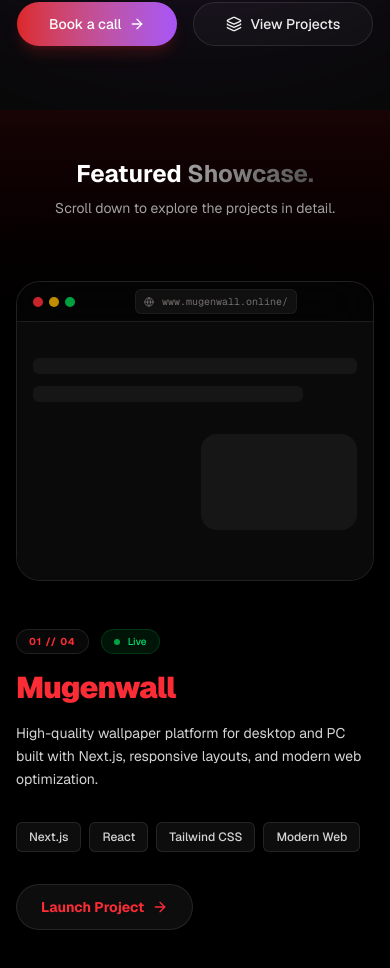
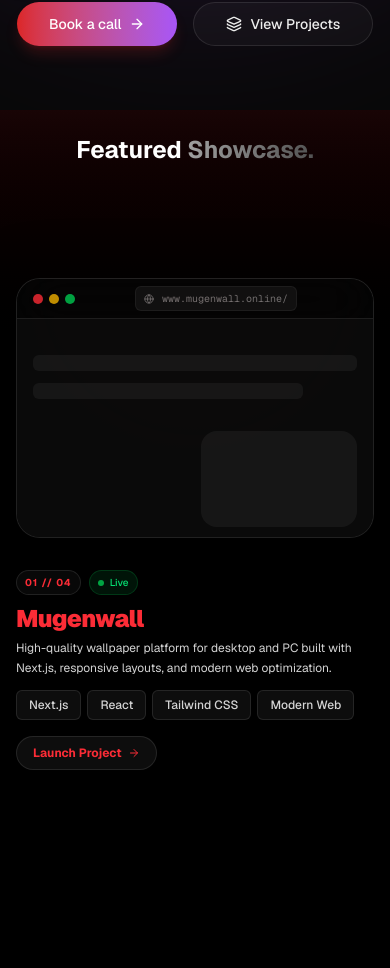
Before and after one commit to andydev2/Akira, a Next.js app: page / in a window 390 px wide. Shown: the part 793-1761 px from the top of the page. Built offline with nearby package versions, Linux system fonts and the light colour scheme.

Commit message:
fix: restore infinite marquee animation and adjust mobile view

```diff
--- a/src/app/globals.css
+++ b/src/app/globals.css
@@ -17,6 +17,13 @@
   --radius-xl: 1rem;
   --radius-2xl: 1.5rem;
   --radius-3xl: 2rem;
+
+  --animate-marquee: marquee 35s linear infinite;
+
+  @keyframes marquee {
+    0% { transform: translateX(0%); }
+    100% { transform: translateX(-50%); }
+  }
 }
 
 body {
--- a/src/components/sections/Projects.tsx
+++ b/src/components/sections/Projects.tsx
@@ -74,7 +74,7 @@
     <m.div
       style={{ scale, y, opacity, zIndex: index, z: 0, willChange: "transform, opacity" }}
       className={cn(
-        "absolute inset-0 h-[300px] md:h-[500px] w-full rounded-2xl md:rounded-3xl border glass shadow-[0_0_50px_rgba(0,0,0,0.5)] overflow-hidden",
+        "absolute inset-0 h-[260px] md:h-[500px] w-full rounded-2xl md:rounded-3xl border glass shadow-[0_0_50px_rgba(0,0,0,0.5)] overflow-hidden",
         project.borderColor
       )}
     >
@@ -162,22 +162,22 @@
         </AnimatePresence>
 
         {/* Fixed Title at the top */}
-        <div className="absolute top-12 md:top-24 left-0 w-full text-center z-20 px-4">
-          <h2 className="text-2xl md:text-5xl font-bold text-white mb-2 md:mb-4">
+        <div className="absolute top-6 md:top-24 left-0 w-full text-center z-20 px-4">
+          <h2 className="text-2xl md:text-5xl font-bold text-white mb-1 md:mb-4">
             Featured <span className="text-transparent bg-clip-text bg-gradient-to-r from-neutral-400 to-neutral-600">Showcase.</span>
           </h2>
-          <p className="text-neutral-400 text-sm md:text-lg max-w-2xl mx-auto">
+          <p className="text-neutral-400 text-sm md:text-lg max-w-2xl mx-auto hidden sm:block">
             Scroll down to explore the projects in detail.
           </p>
         </div>
 
         {/* Content Container (2 Columns) */}
-        <div className="w-full max-w-6xl mx-auto px-4 z-10 flex items-center justify-center mt-20 md:mt-12 h-full">
+        <div className="w-full max-w-6xl mx-auto px-4 z-10 flex items-center justify-center mt-12 md:mt-12 h-full">
 
           <div className="w-full grid grid-cols-1 md:grid-cols-12 gap-8 md:gap-12 items-center">
 
             {/* Left Column (Pinned Info) */}
-            <div className="md:col-span-5 flex flex-col justify-center h-[250px] md:h-[400px] order-2 md:order-1 relative">
+            <div className="md:col-span-5 flex flex-col justify-center h-[280px] md:h-[400px] order-2 md:order-1 relative">
               <AnimatePresence mode="wait">
                 <m.div
                   key={`info-${activeIndex}`}
@@ -186,33 +186,33 @@
                   exit={{ opacity: 0, y: -20, filter: "blur(4px)" }}
                   transition={{ duration: 0.4, ease: "easeOut" }}
                   style={{ z: 0, willChange: "transform, opacity, filter" }}
-                  className="flex flex-col absolute inset-0 pt-4 md:pt-0"
+                  className="flex flex-col absolute inset-0 pt-0 md:pt-0"
                 >
-                  <div className="flex items-center gap-3 mb-4">
-                    <span className={cn("text-[10px] font-bold tracking-widest uppercase px-3 py-1 rounded-full border glass", activeProject.accent, activeProject.borderColor)}>
+                  <div className="flex items-center gap-2 md:gap-3 mb-2 md:mb-4">
+                    <span className={cn("text-[10px] font-bold tracking-widest uppercase px-2 md:px-3 py-1 rounded-full border glass", activeProject.accent, activeProject.borderColor)}>
                       0{activeIndex + 1} // 04
                     </span>
                     {activeProject.live ? (
-                      <div className="flex items-center gap-2 px-3 py-1 rounded-full bg-green-500/10 border border-green-500/20 text-[10px] text-green-400 font-medium">
+                      <div className="flex items-center gap-1.5 md:gap-2 px-2 md:px-3 py-1 rounded-full bg-green-500/10 border border-green-500/20 text-[10px] text-green-400 font-medium">
                         <div className="w-1.5 h-1.5 rounded-full bg-green-500 animate-pulse" />
                         Live
                       </div>
                     ) : (
-                      <div className="flex items-center gap-2 px-3 py-1 rounded-full bg-yellow-500/10 border border-yellow-500/20 text-[10px] text-yellow-400 font-medium">
+                      <div className="flex items-center gap-1.5 md:gap-2 px-2 md:px-3 py-1 rounded-full bg-yellow-500/10 border border-yellow-500/20 text-[10px] text-yellow-400 font-medium">
                         🚧 Upcoming
                       </div>
                     )}
                   </div>
 
-                  <h3 className={cn("text-3xl md:text-5xl font-black mb-4 tracking-tight drop-shadow-lg", activeProject.accent)}>
+                  <h3 className={cn("text-2xl md:text-5xl font-black mb-1 md:mb-4 tracking-tight drop-shadow-lg", activeProject.accent)}>
                     {activeProject.title}
                   </h3>
 
-                  <p className="text-neutral-300 text-sm md:text-base leading-relaxed mb-8">
+                  <p className="text-neutral-300 text-xs md:text-base leading-relaxed mb-3 md:mb-8 line-clamp-3 md:line-clamp-none">
                     {activeProject.description}
                   </p>
 
-                  <div className="flex flex-wrap gap-2 mb-8">
+                  <div className="flex flex-wrap gap-1.5 md:gap-2 mb-4 md:mb-8">
                     {activeProject.tags.map((tag) => (
                       <span
                         key={tag}
@@ -229,14 +229,14 @@
                         href={activeProject.link}
                         target="_blank"
                         rel="noopener noreferrer"
-                        className={cn("inline-flex items-center gap-2 px-6 py-3 rounded-full font-bold text-sm bg-white/5 hover:bg-white/10 border border-white/10 transition-colors shadow-xl", activeProject.accent)}
+                        className={cn("inline-flex items-center gap-1.5 md:gap-2 px-4 py-2 md:px-6 md:py-3 rounded-full font-bold text-xs md:text-sm bg-white/5 hover:bg-white/10 border border-white/10 transition-colors shadow-xl", activeProject.accent)}
                       >
                         Launch Project
-                        <Icons.arrowRight className="w-4 h-4" />
+                        <Icons.arrowRight className="w-3 h-3 md:w-4 md:h-4" />
                       </a>
                     ) : (
-                      <div className="inline-flex items-center gap-2 px-6 py-3 rounded-full font-bold text-sm bg-neutral-900 border border-neutral-800 text-neutral-600 cursor-not-allowed">
-                        <Icons.code className="w-4 h-4" />
+                      <div className="inline-flex items-center gap-1.5 md:gap-2 px-4 py-2 md:px-6 md:py-3 rounded-full font-bold text-xs md:text-sm bg-neutral-900 border border-neutral-800 text-neutral-600 cursor-not-allowed">
+                        <Icons.code className="w-3 h-3 md:w-4 md:h-4" />
                         In Development
                       </div>
                     )}
@@ -246,7 +246,7 @@
             </div>
 
             {/* Right Column (Stacking Card Deck) */}
-            <div className="md:col-span-7 relative h-[300px] md:h-[500px] w-full order-1 md:order-2">
+            <div className="md:col-span-7 relative h-[260px] md:h-[500px] w-full order-1 md:order-2 mt-4 md:mt-0">
               {projects.map((project, i) => (
                 <ProjectCard
                   key={project.title}
```
